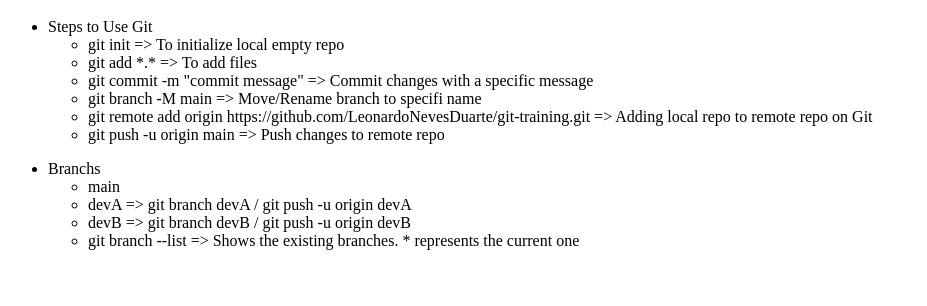
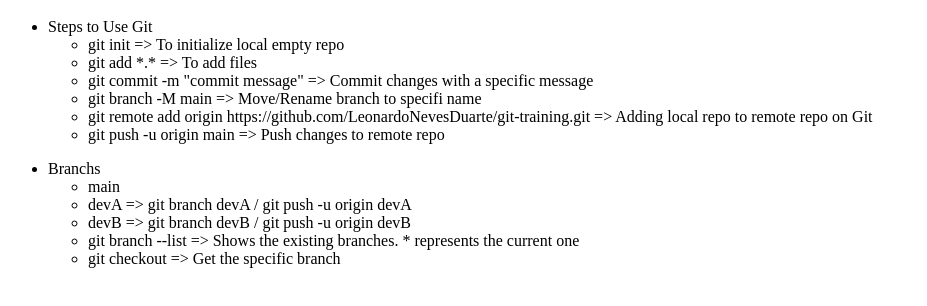
Before and after one commit to LeonardoNevesDuarte/git-training, a website: page index.html in a window 1280 px wide. Shown: the part 48-354 px from the top of the page, without its empty margins (0-927 px from the left). Drawn offline with Linux system fonts and the light colour scheme.

Commit message:
Adding checkout info

```diff
--- a/index.html
+++ b/index.html
@@ -20,6 +20,7 @@
                 <li>devA => git branch devA / git push -u origin devA</li>
                 <li>devB => git branch devB / git push -u origin devB</li>
                 <li>git branch --list => Shows the existing branches. * represents the current one</li>
+                <li>git checkout <existing_branch> => Get the specific branch</li>
             </ul>
         </ul>
     </body>
```
